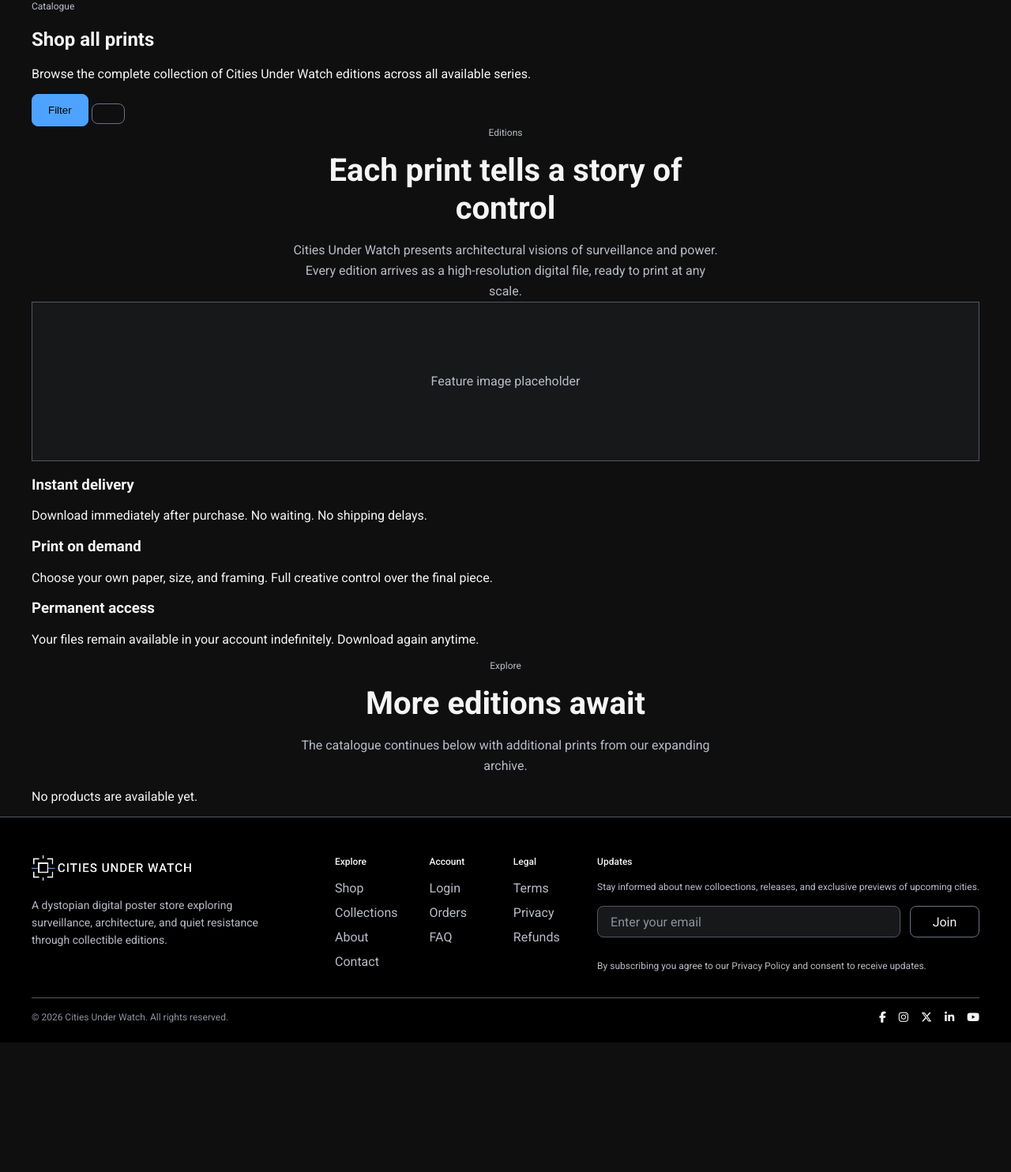
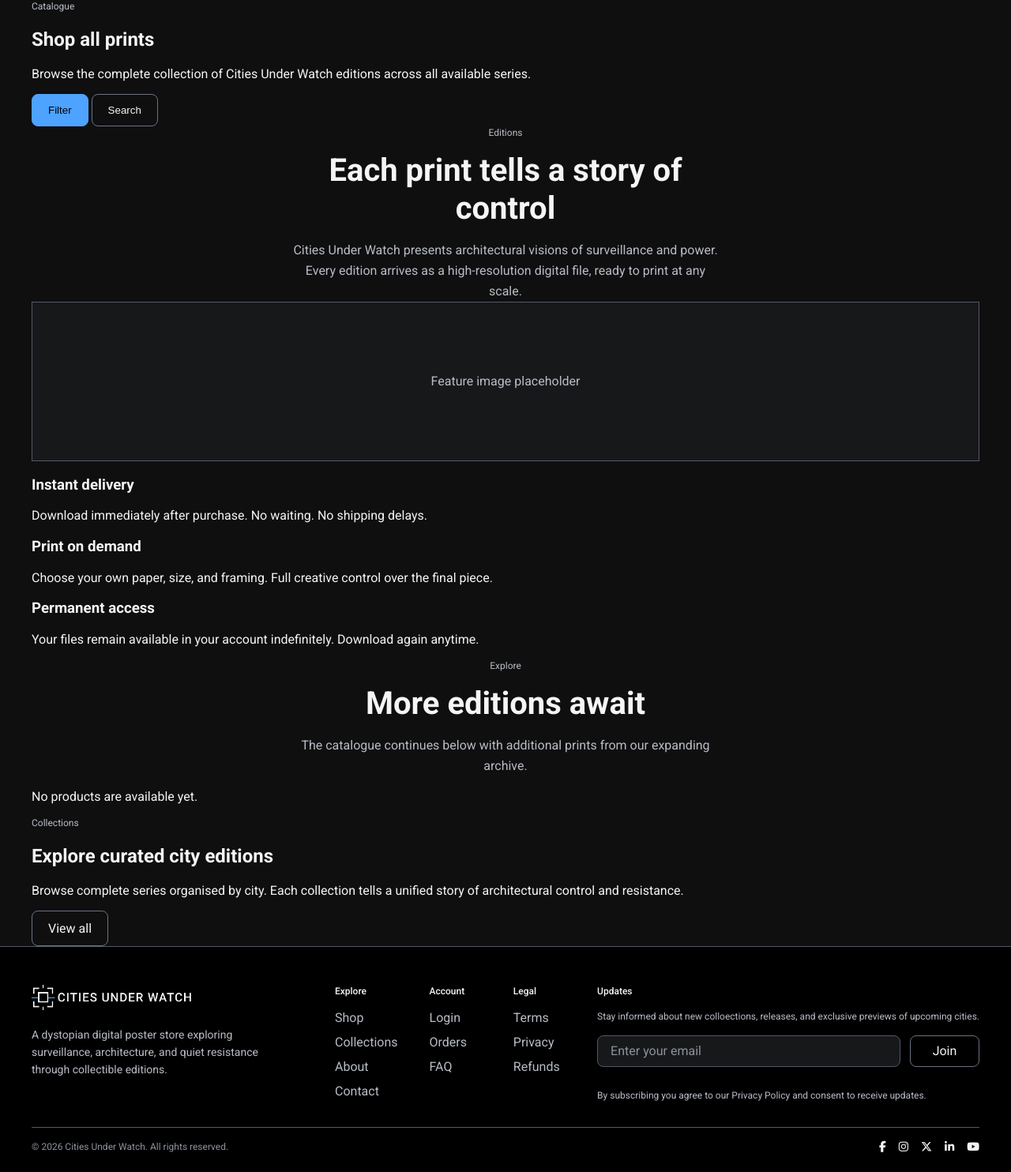
Before and after one commit to creatvie-introvert/cities-under-watch, a Django app: page /catalogue/ in a window 1280 px wide. Shown: the part 119-1603 px from the top of the page at 79% size. Before the commit the page ends 1439 px from the top, so only its background shows below. Run offline with Django 5.2, Linux system fonts and the light colour scheme; data that the repository does not hold is empty; some libraries are stand-ins or nearby versions.

Commit message:
feat: add dynamic collection showcase to catalogue page

```diff
--- a/products/templates/products/product_list.html
+++ b/products/templates/products/product_list.html
@@ -7,7 +7,7 @@
         <div class="container">
             <div class="page-header page-header--catalogue">
                 <p class="eyebrow">Catalogue</p>
-                <h1 class="page-header-title">Shop all prints</h1>
+                <h1 class="page-header__title">Shop all prints</h1>
                 <p class="page-header__text">
                     Browse the complete collection of Cities Under Watch editions across all available series.
                 </p>
@@ -15,7 +15,9 @@
                     <button type="button" class="btn btn-primary">
                         Filter
                     </button>
-                    <button type="button" class="btn btn-secondary"></button>
+                    <button type="button" class="btn btn-secondary">
+                        Search
+                    </button>
                 </div>
             </div>
         </div>
@@ -91,4 +93,91 @@
             {% endif %}
         </div>
     </section>
+
+    <section class="collection-showcase-section">
+        <div class="container">
+            <div class="collection-showcase">
+                <div class="collection-showcase__intro">
+                    <p class="eyebrow">Collections</p>
+                    <h2>Explore curated city editions</h2>
+                    <p>
+                        Browse complete series organised by city. Each collection tells a unified story of architectural control and resistance.
+                    </p>
+                    <a href="#" class="btn btn-secondary">View all</a>
+                </div>
+
+                <div class="collection-showcase__list">
+                    {% if featured_collection %}
+                        <article class="collection-preview-card collection-preview-card--featured">
+                            <div class="collection-preview-card__image">
+                                <div class="image-placeholder">
+                                    Collection image
+                                </div>
+                            </div>
+
+                            <div class="collection-preview-card__content">
+                                <div class="collection-preview-card__tags">
+                                    <span class="collection-preview-card__tag">
+                                        {{ featured_collection.city.name }}
+                                    </span>
+                                    <span class="collection-preview-card__tag">
+                                        Available
+                                    </span>
+                                </div>
+
+                                <h3>{{ featured_collection.name }}</h3>
+
+                                {% if featured_collection.short_description %}
+                                    <p>
+                                        {{ featured_collection.short_description }}
+                                    </p>
+                                {% elif featured_collection.description %}
+                                    <p>
+                                        {{ featured_collection.description|truncatewords:20 }}
+                                    </p>
+                                {% endif %}
+
+                                <a href="#" class="collection-preview-card__link">Explore</a>
+                            </div>
+                        </article>
+                    {% endif %}
+
+                    {% for collection in coming_soon_collections %}
+                        <article class="collection-preview-card">
+                            <div class="collection-preview-card__image">
+                                <div class="image-placeholder">
+                                    Collection image
+                                </div>
+                            </div>
+
+                            <div class="collection-preview-card__content">
+                                <div class="collection-preview-card__tags">
+                                    <span class="collection-preview-card__tag">
+                                        Coming
+                                    </span>
+                                    <span class="collection-preview-card__tag">
+                                        {{ collection.city.name }}
+                                    </span>
+                                </div>
+
+                                <h3>{{ collection.name }}</h3>
+
+                                {% if collection.short_description %}
+                                    <p>{{ collection.short_description }}</p>
+                                {% elif collection.description %}
+                                    <p>
+                                        {{ collection.description|truncatewords:20 }}
+                                    </p>
+                                {% endif %}
+
+                                <a href="#" class="collection-preview-card__link">
+                                    Notify me
+                                </a>
+                            </div>
+                        </article>
+                    {% endfor %}
+                </div>
+            </div>
+        </div>
+    </section>
 {% endblock %}
--- a/products/views.py
+++ b/products/views.py
@@ -1,5 +1,5 @@
 from django.shortcuts import render
-from .models import Product
+from .models import Product, Collection
 
 
 def product_list(request):
@@ -10,8 +10,30 @@ def product_list(request):
         .prefetch_related('images')
     )
 
+    featured_collection = (
+        Collection.objects
+        .filter(
+            is_featured=True,
+            release_status='available',
+            city__is_active=True,
+        )
+        .select_related('city')
+        .first()
+    )
+
+    coming_soon_collections = (
+        Collection.objects
+        .filter(
+            release_status='coming_soon',
+            city__is_active=True,
+        )
+        .select_related('city')[:2]
+    )
+
     context = {
         'products': products,
+        'featured_collection': featured_collection,
+        'coming_soon_collections': coming_soon_collections,
     }
 
     return render(request, 'products/product_list.html', context)
```
Also changed, not shown: products/models.py (line endings or trailing spaces).
